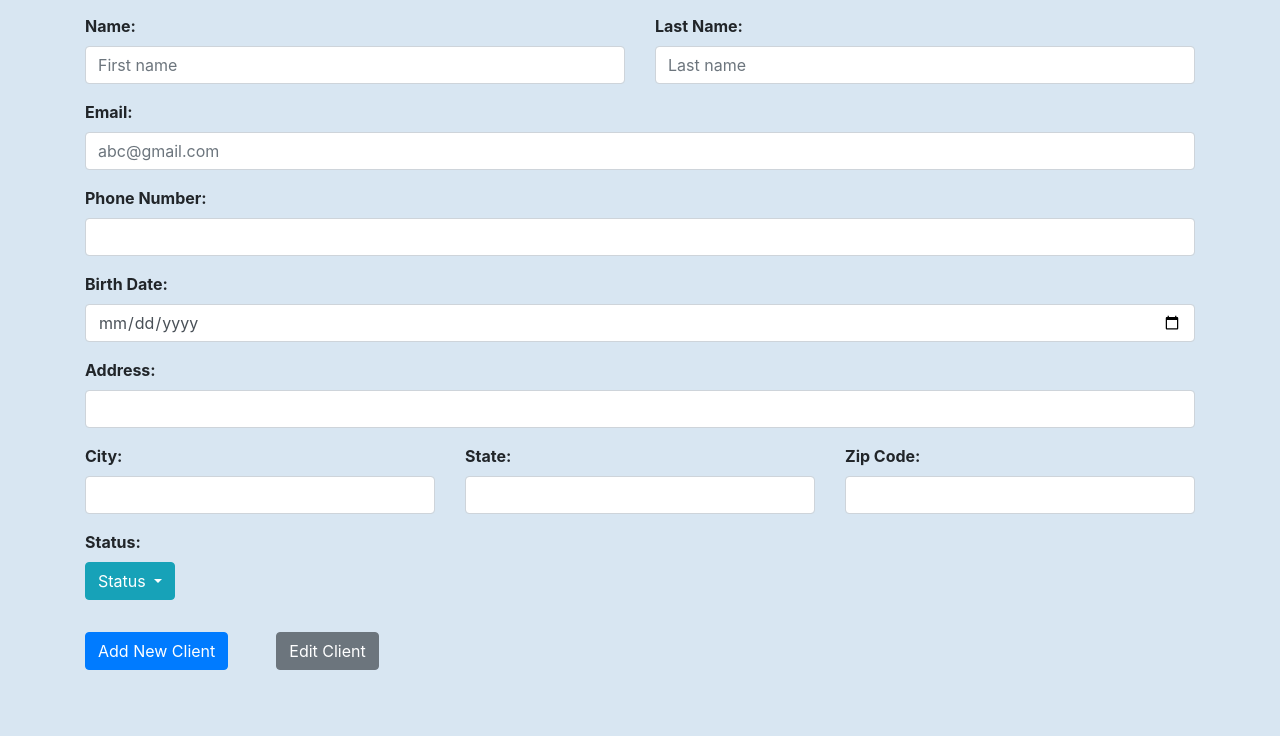
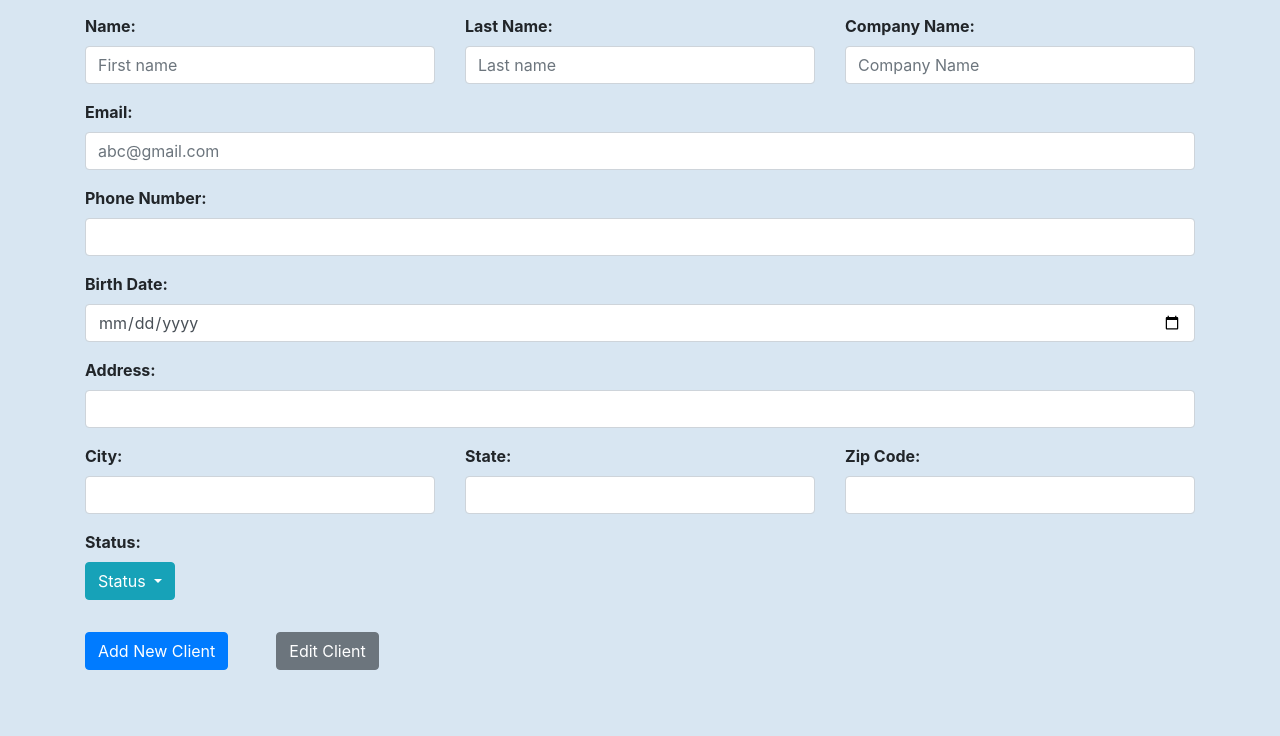
Before and after one commit to Zhuba92/SAAM_interfaces, a plain HTML site: page clientInterface.html in a window 1280 px wide. Shown: the part 64-800 px from the top of the page. Drawn offline with nearby package versions, Linux system fonts and the light colour scheme.

Commit message:
Change to client interface

```diff
--- a/clientInterface.html
+++ b/clientInterface.html
@@ -21,6 +21,10 @@
             <div class="col">
                 <label for="lName"><strong>Last Name:</strong></label>
                 <input type="text" class="form-control" placeholder="Last name" id="lName">
+            </div>
+            <div class="col">
+                <label for="cName"><strong>Company Name:</strong></label>
+                <input type="text" class="form-control" placeholder="Company Name" id="cName">
             </div>
         </div>
         <div class="row mb-3">
```
